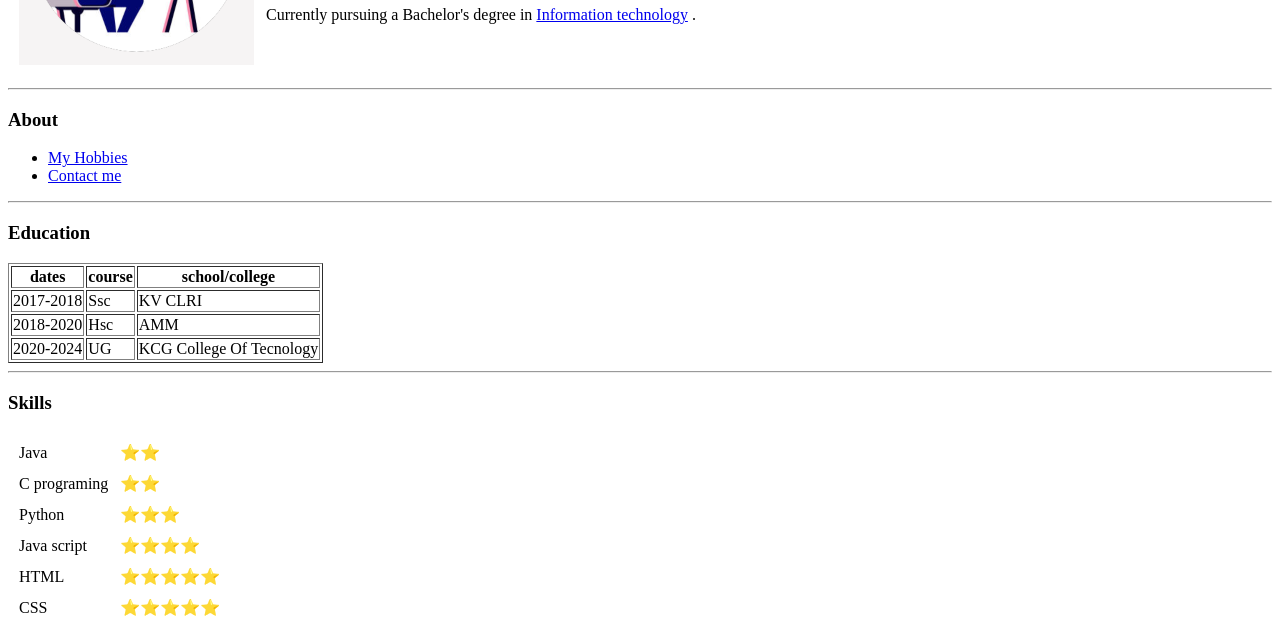
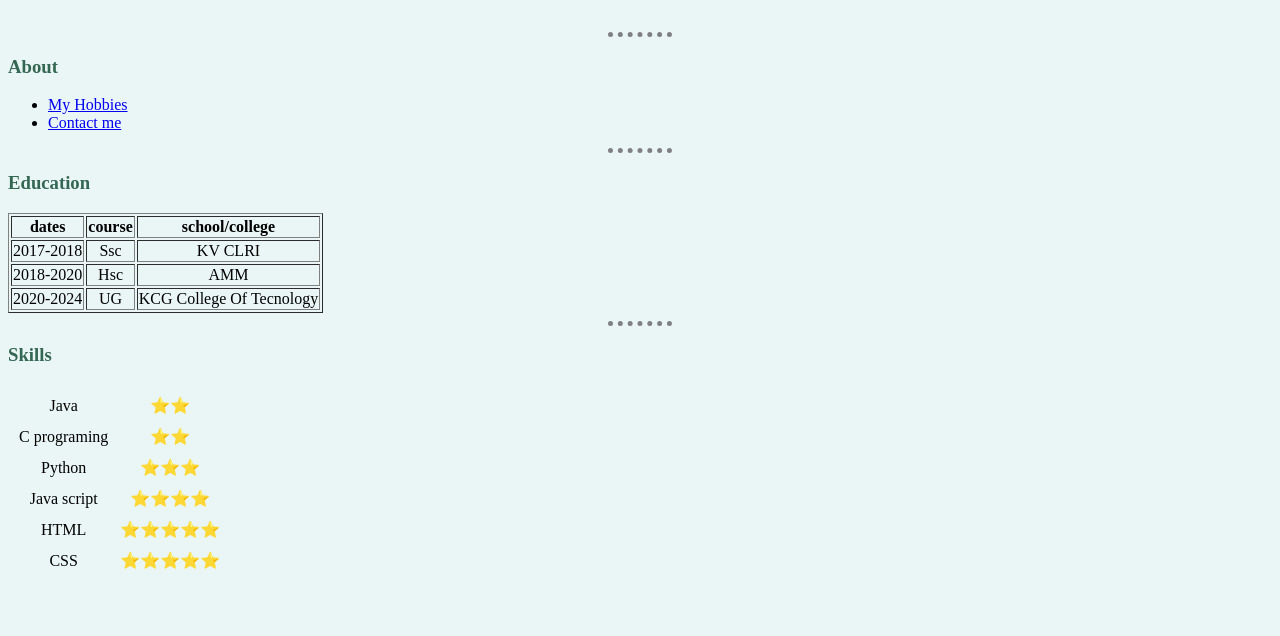
Before and after one commit to harini-sree18/cv, a plain HTML site: page index.html in a window 1280 px wide. Shown: the part 189-825 px from the top of the page. After the commit the page ends 800 px from the top, so only its background shows below. Drawn offline with Linux system fonts and the light colour scheme; files whose address does not match are found by name.

Commit message:
Update index.html

```diff
--- a/index.html
+++ b/index.html
@@ -4,6 +4,7 @@
 <head>
   <meta charset="utf-8">
   <title>harini</title>
+  <link rel="stylesheet" href="E:\web development\html-personal site\css\styles.css">
 </head>
 
 <body>
```
